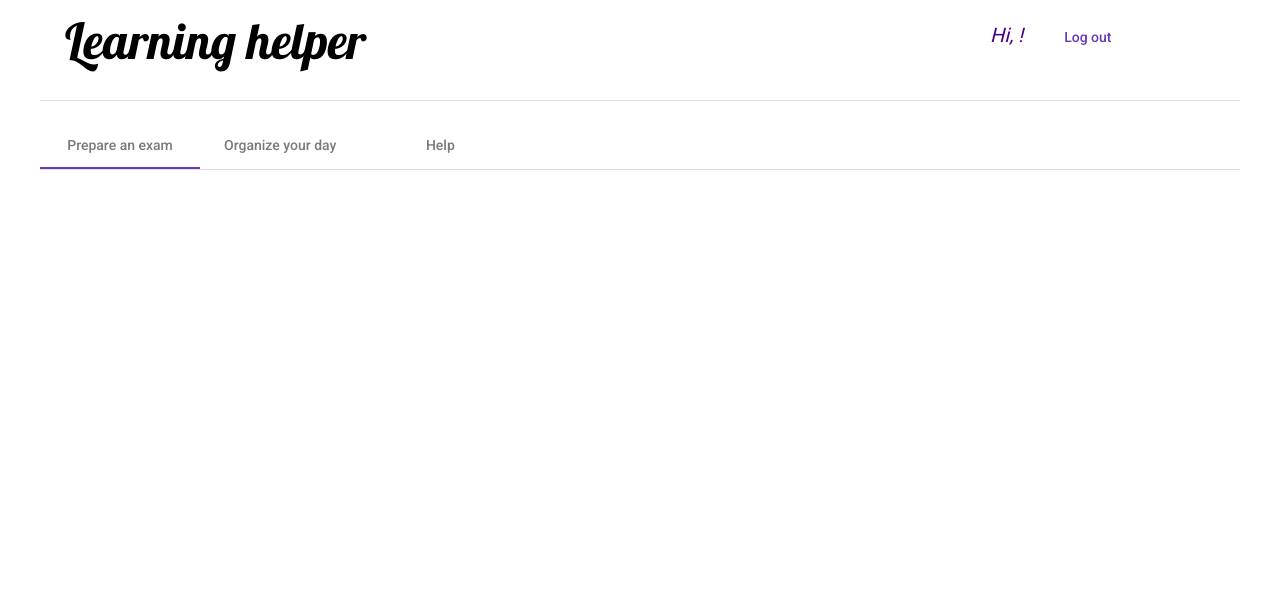
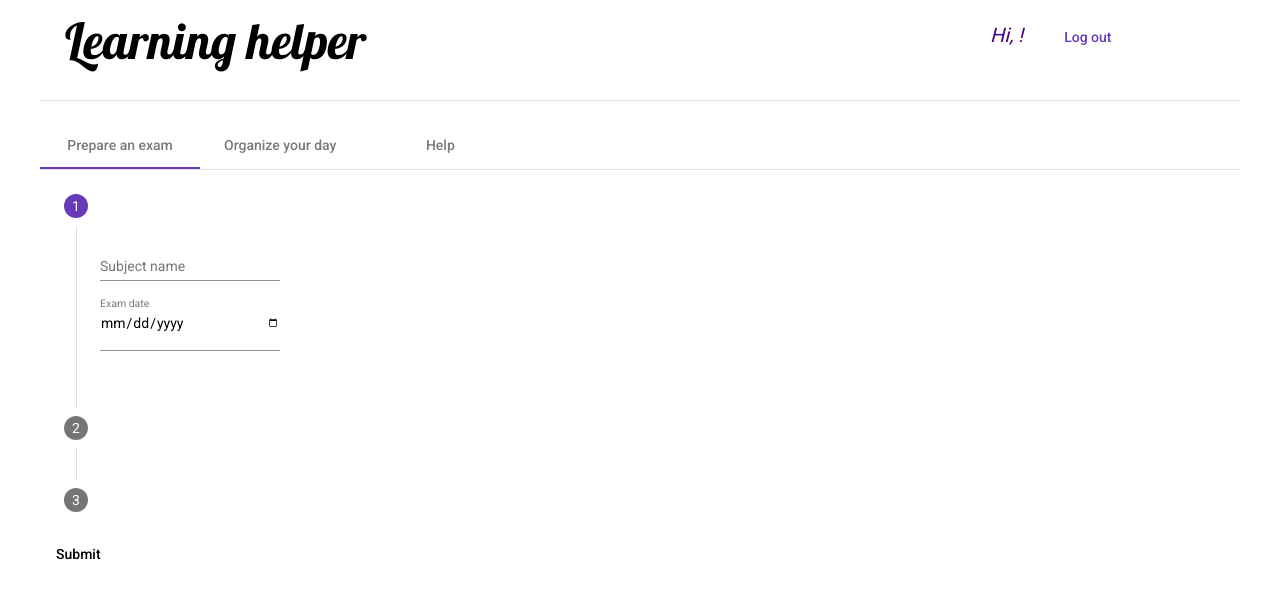
Before and after one commit to Jelena-Zivovic/Graduating-Helper, an Angular app in the folder learning-helper/: page / in a window 1280 px wide. Both pictures are taken after typing "Sample", "Sample123" into the empty fields and a click on the button "Sign in". Shown: the top 598 px of the page. Built offline with nearby package versions, Linux system fonts and the light colour scheme; no server answers.

Commit message:
part of the form for preparing exam added

```diff
--- a/learning-helper/src/app/learning/learning.component.html
+++ b/learning-helper/src/app/learning/learning.component.html
@@ -1,6 +1,6 @@
 <mat-tab-group>
     <mat-tab label="Prepare an exam">
-
+        <learn-new-subject></learn-new-subject>
     </mat-tab>
     <mat-tab label="Organize your day"> Content 2 </mat-tab>
     <mat-tab label="Help"> Content 3 </mat-tab>
--- /dev/null
+++ b/learning-helper/src/app/learning/new-subject/new-subject.component.html
@@ -0,0 +1,56 @@
+<form [formGroup]="form" (ngSubmit)="submit()">
+    <mat-vertical-stepper>
+
+        <mat-step [stepControl]="basicInfoGroup">
+            <form [formGroup]="basicInfoGroup"  >
+                <mat-form-field>
+                    <mat-label>Subject name</mat-label>
+                    <input matInput formControlName="subjectName" type="text">
+                </mat-form-field>
+                <br>
+                <mat-form-field>
+                    <mat-label>Exam date</mat-label>
+                    <input matInput formControlName="examDate" type="date">
+
+                </mat-form-field>
+            </form>
+
+        </mat-step>
+        <mat-step [stepControl]="complexityGroup">
+            <form [formGroup]="complexityGroup">
+
+                <mat-label>Type of an exam:</mat-label><br>
+                <mat-radio-group formControlName="typeOfExam" area-label="Type of exam">
+                    <mat-radio-button value="theoretical" >Theoretical</mat-radio-button><br>
+                    <mat-radio-button value="practical" >Practical</mat-radio-button><br>
+                    <mat-radio-button value="mix" >Mix</mat-radio-button>
+                </mat-radio-group>
+                <br><br>
+                <mat-form-field>
+                    <mat-label>Complexity</mat-label>
+                    <mat-select formControlName="complexityLevel">
+                        <mat-option value="easy">Easy</mat-option>
+                        <mat-option value="somewhatHard">Somewhat hard</mat-option>
+                        <mat-option value="hard">Hard</mat-option>
+                    </mat-select>
+                </mat-form-field>
+
+            </form>
+        </mat-step>
+        <mat-step>
+            <form [formGroup]="materialInfoGroup">
+                <mat-form-field>
+                    <mat-label>Type of material</mat-label>
+                    <mat-select formControlName="materialType">
+                        <mat-option value="book">Book</mat-option>
+                        <mat-option value="videoLessons">Video lessons</mat-option>
+                        <mat-option value="presentations">Presentations</mat-option>
+                        <mat-option value="lectures">Lectures</mat-option>
+                    </mat-select>
+                </mat-form-field>
+            </form>
+        </mat-step>
+
+    </mat-vertical-stepper>
+    <button mat-button type="submit">Submit</button>
+</form>
--- /dev/null
+++ b/learning-helper/src/app/learning/new-subject/new-subject.component.ts
@@ -0,0 +1,44 @@
+import { Component, OnInit } from '@angular/core';
+import { FormGroup, FormControl } from '@angular/forms';
+
+@Component({
+  selector: 'learn-new-subject',
+  templateUrl: './new-subject.component.html',
+  styleUrls: ['./new-subject.component.css']
+})
+export class NewSubjectComponent implements OnInit {
+
+  basicInfoGroup = new FormGroup({
+    subjectName: new FormControl(),
+    examDate: new FormControl()
+  });
+
+  complexityGroup = new FormGroup({
+    typeOfExam: new FormControl(),
+    complexityLevel: new FormControl()
+  });
+
+  materialInfoGroup = new FormGroup({
+    materialType: new FormControl()
+  });
+
+  form = new FormGroup({
+    basicInfoGroup: this.basicInfoGroup,
+    complexityGroup: this.complexityGroup,
+    materialInfoGroup: this.materialInfoGroup
+  });
+
+  constructor() {
+
+  }
+
+  ngOnInit(): void {
+  }
+
+  submit() {
+    console.log(this.form.get('basicInfoGroup').get('subjectName').value);
+    console.log(this.form.get('basicInfoGroup').get('examDate').value);
+
+  }
+
+}
```
Also changed, not shown: learning-helper/src/app/app.module.ts (+15 -3 lines), learning-helper/src/app/learning/new-subject/new-subject.component.css (added), 1 other file (tests, documents, lock files or other folders).
